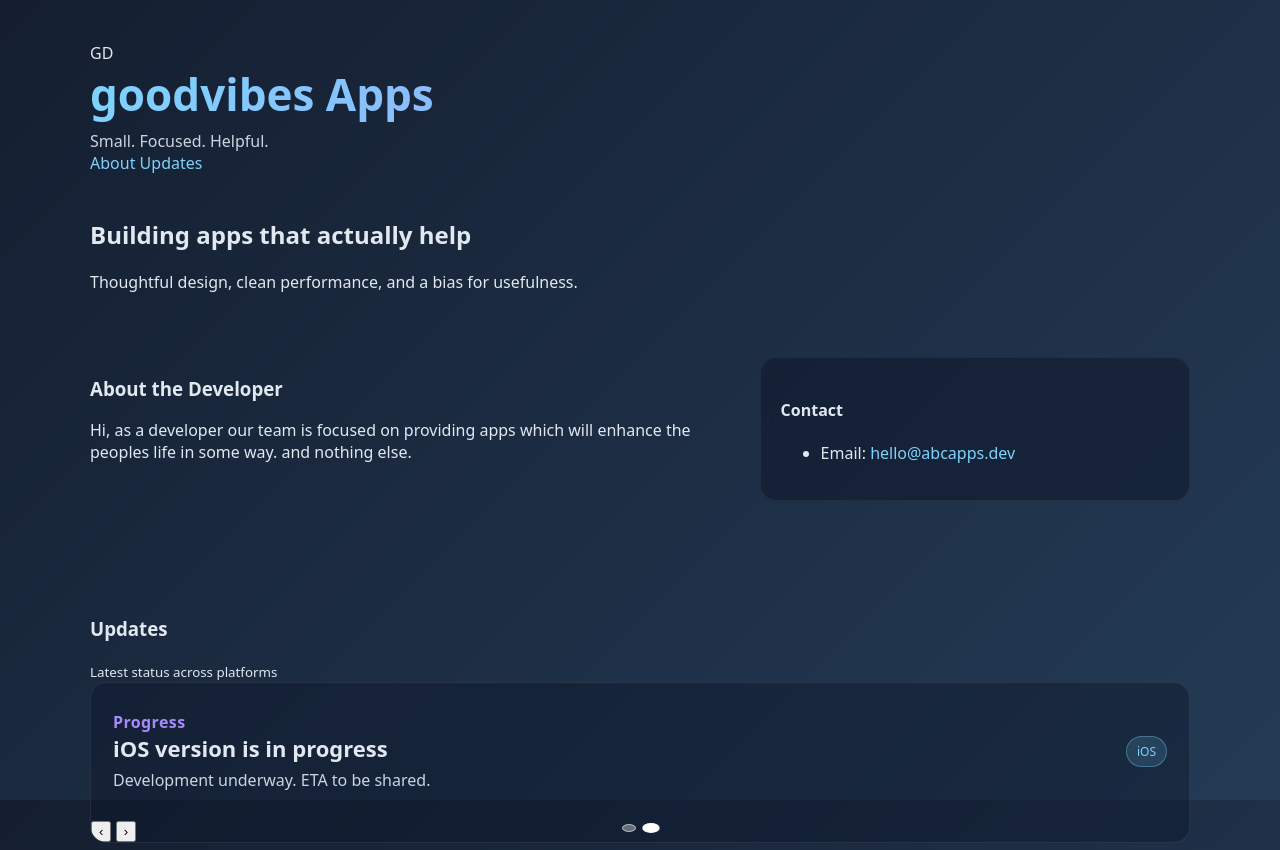
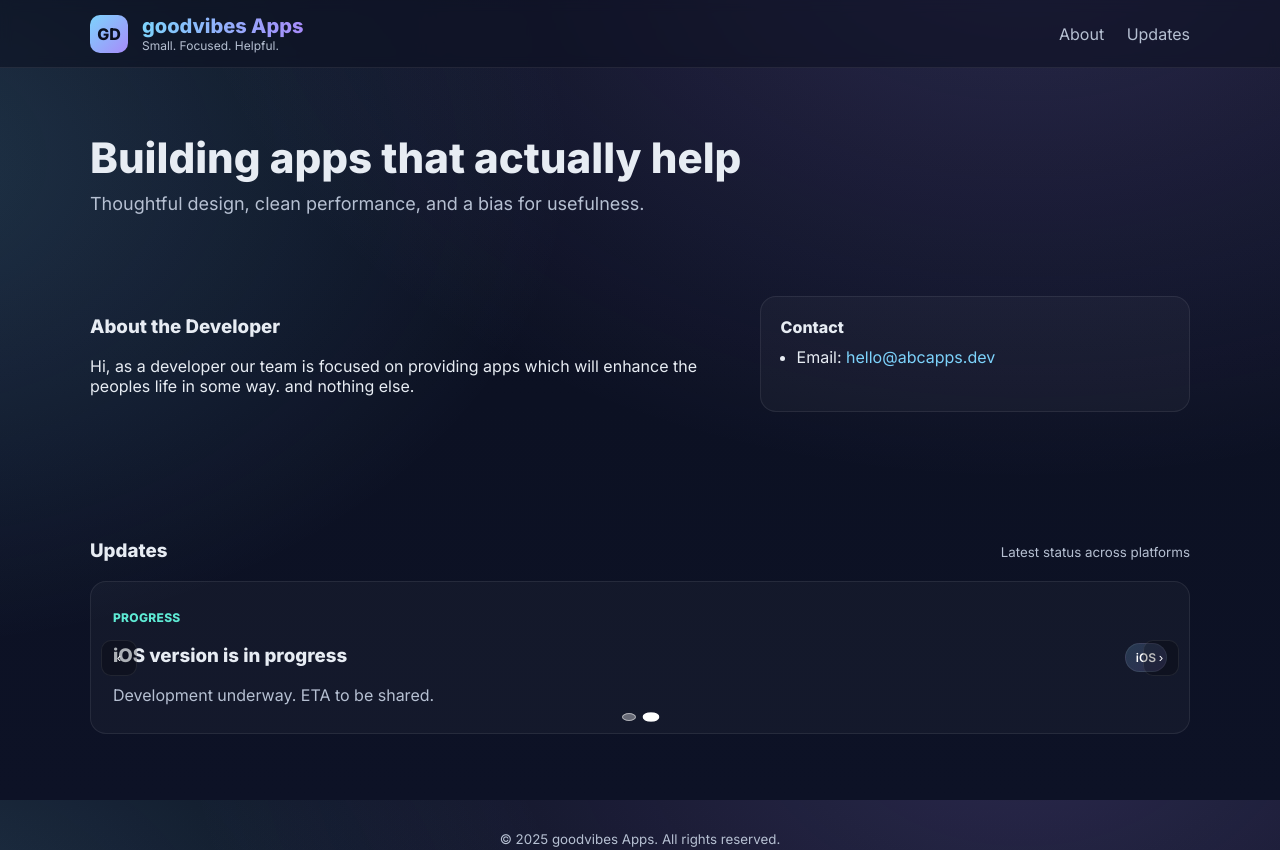
Before and after one commit to ritesh537/goodvibes-app-web, a plain HTML site: page index.html in a window 1280 px wide. Shown: the top 850 px of the page. Drawn offline with Linux system fonts and the light colour scheme.

Commit message:
Update style.css

```diff
--- a/style.css
+++ b/style.css
@@ -1,64 +1,85 @@
 :root{
-  --bg1:#141E30; /* gradient */
-  --bg2:#243B55;
-  --card:#0f172a; /* slate-900ish */
-  --ink:#e2e8f0;  /* slate-200 */
-  --ink-dim:#cbd5e1;
-  --accent:#7dd3fc; /* sky-300 */
-  --accent-2:#a78bfa; /* violet-400 */
+  --bg1:#0b1020; --bg2:#0d1226;
+  --surface:#101731;
+  --line:rgba(255,255,255,0.08);
+  --ink:#e7ecf3; --muted:#b6c0d2;
+  --accent:#7dd3fc; --accent2:#a78bfa; --accent3:#5eead4;
 }
 
 *{ box-sizing:border-box }
 html,body{ height:100% }
 body{
   margin:0;
-  font-family: system-ui, -apple-system, Segoe UI, Roboto, Ubuntu, Cantarell, "Helvetica Neue", Arial, "Noto Sans", "Apple Color Emoji", "Segoe UI Emoji";
+  font-family: 'Inter', system-ui, -apple-system, Segoe UI, Roboto, Ubuntu, Cantarell, 'Helvetica Neue', Arial;
   color:var(--ink);
-  background:linear-gradient(135deg, var(--bg1), var(--bg2));
+  background:
+    radial-gradient(1200px 800px at 80% -10%, rgba(167,139,250,0.2), transparent 70%),
+    radial-gradient(1000px 700px at -10% 20%, rgba(125,211,252,0.18), transparent 70%),
+    linear-gradient(180deg, var(--bg1), var(--bg2));
 }
 
+/* layout */
+.container{ width:min(1100px, 92%); margin-inline:auto }
+.section{ padding:54px 0 }
+.section-head{ display:flex; gap:12px; align-items:baseline; justify-content:space-between; }
+.muted{ color:var(--muted) }
+
+/* header */
+.site-header{
+  border-bottom:1px solid var(--line);
+  backdrop-filter: blur(6px);
+  position:sticky; top:0; z-index:10;
+  background:rgba(11,16,32,0.55);
+}
+.header-inner{ display:flex; align-items:center; justify-content:space-between; padding:14px 0 }
+.brand-pack{ display:flex; gap:14px; align-items:center }
+.logo{
+  width:38px; height:38px; display:grid; place-items:center;
+  background: linear-gradient(135deg, var(--accent), var(--accent2));
+  color:#0a0f1f; font-weight:800; border-radius:10px;
+}
+.brand{
+  font-size:20px; margin:0; font-weight:800;
+  background: linear-gradient(90deg, var(--accent), var(--accent2));
+  -webkit-background-clip:text; background-clip:text; color:transparent;
+}
+.tagline{ margin:0; color:var(--muted); font-size:12px }
+.top-nav a{ color:var(--muted); text-decoration:none; margin-left:18px; }
+.top-nav a:hover{ color:var(--ink) }
+
+/* hero */
+.hero{ padding:64px 0 28px; }
+.hero-inner h2{
+  font-size: clamp(28px, 5vw, 42px);
+  margin: 0 0 10px 0;
+}
+.lead{ color:var(--muted); font-size: clamp(16px, 2.8vw, 18px); margin:0 }
+
+/* grid / cards */
+.grid-2{ display:grid; gap:24px; grid-template-columns: 1.2fr 0.8fr }
+@media (max-width: 900px){ .grid-2{ grid-template-columns:1fr } }
+
+.card{
+  background: rgba(255,255,255,0.03);
+  border:1px solid var(--line);
+  border-radius:16px; padding:20px;
+}
+.card h4{ margin:0 0 10px 0 }
+.list{ margin:0; padding-left:16px }
 a{ color:var(--accent); text-decoration:none }
 a:hover{ text-decoration:underline }
 
-.container{ width:min(1100px, 92%); margin-inline:auto }
-.section{ padding:48px 0 }
-.grid-2{
-  display:grid; gap:24px;
-  grid-template-columns: 1.2fr 0.8fr;
-}
-@media (max-width: 860px){ .grid-2{ grid-template-columns: 1fr } }
-
-.site-header{ padding:42px 0 24px }
-.brand{
-  font-size: clamp(28px, 6vw, 44px);
-  margin:0 0 6px 0;
-  background: linear-gradient(90deg, var(--accent), var(--accent-2));
-  -webkit-background-clip: text; background-clip: text; color: transparent;
-}
-.tagline{ margin:0; color:var(--ink-dim) }
-
-.card{
-  background: rgba(15, 23, 42, 0.55);
-  backdrop-filter: blur(6px);
-  border:1px solid rgba(255,255,255,0.06);
-  border-radius:16px;
-  padding:20px;
-}
-.bullets{ margin:12px 0 0 0; padding-left:18px; color:var(--ink-dim) }
-
-.site-footer{ padding:36px 0 60px; color:var(--ink-dim); text-align:center }
-
-/* Slider */
+/* slider */
 .slider{
   position:relative;
   overflow:hidden;
   border-radius:16px;
-  border:1px solid rgba(255,255,255,0.08);
-  background: rgba(15, 23, 42, 0.45);
+  border:1px solid var(--line);
+  background: rgba(255,255,255,0.03);
 }
 .slider-track{
   display:flex;
-  transition: transform 450ms ease;
+  transition: transform 420ms ease;
   will-change: transform;
 }
 .slide{
@@ -66,21 +87,19 @@ a:hover{ text-decoration:underline }
   padding:28px 22px;
   display:flex; align-items:center; justify-content:space-between; gap:18px;
 }
-.slide h3{ margin:0 0 6px 0; font-size: clamp(18px, 3.2vw, 22px) }
-.slide p{ margin:0; color:var(--ink-dim) }
+.slide h4{ margin:0 0 6px 0; font-size: clamp(18px, 3.2vw, 22px) }
+.slide p{ margin:0; color:var(--muted) }
 .badge{
-  display:inline-block;
-  padding:6px 10px;
-  border-radius:999px;
-  background: rgba(125,211,252,0.15);
-  color: var(--accent);
-  border: 1px solid rgba(125,211,252,0.35);
-  font-size:12px;
+  display:inline-block; white-space:nowrap;
+  padding:6px 10px; border-radius:999px; font-size:12px; font-weight:600;
+  border:1px solid var(--line);
+  background: linear-gradient(135deg, rgba(125,211,252,.18), rgba(167,139,250,.18));
+  color:#fff;
 }
-.kicker{ color:var(--accent-2); font-weight:600; letter-spacing:.4px }
+.kicker{ color:var(--accent3); font-weight:700; letter-spacing:.3px; text-transform:uppercase; font-size:12px }
 
 .slider-dots{
-  position:absolute; inset:auto 0 10px 0;
+  position:absolute; left:0; right:0; bottom:12px;
   display:flex; gap:8px; justify-content:center;
 }
 .dot{
@@ -90,9 +109,17 @@ a:hover{ text-decoration:underline }
   transform: scale(1); transition: transform .2s ease, background .2s ease;
   cursor:pointer;
 }
-.dot.active{
-  background:#fff; transform: scale(1.25);
+.dot.active{ background:#fff; transform: scale(1.2) }
+
+/* slider arrows */
+.nav{
+  position:absolute; top:50%; transform: translateY(-50%);
+  background: rgba(0,0,0,0.25); color:#fff; border:1px solid var(--line);
+  width:36px; height:36px; border-radius:10px; cursor:pointer;
+  display:grid; place-items:center;
 }
+.nav:hover{ background: rgba(0,0,0,0.38) }
+.prev{ left:10px } .next{ right:10px }
 
-/* Small helpers */
-.row{ display:flex; align-items:center; gap:10px }
+/* footer */
+.site-footer{ padding:40px 0 60px; color:var(--muted); text-align:center }
```
